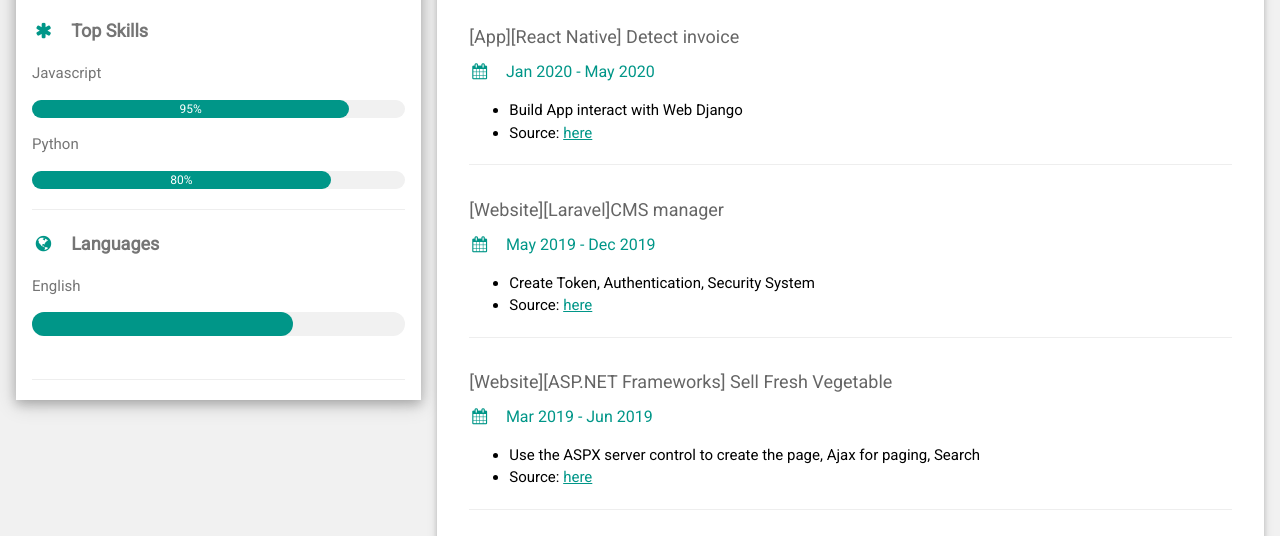
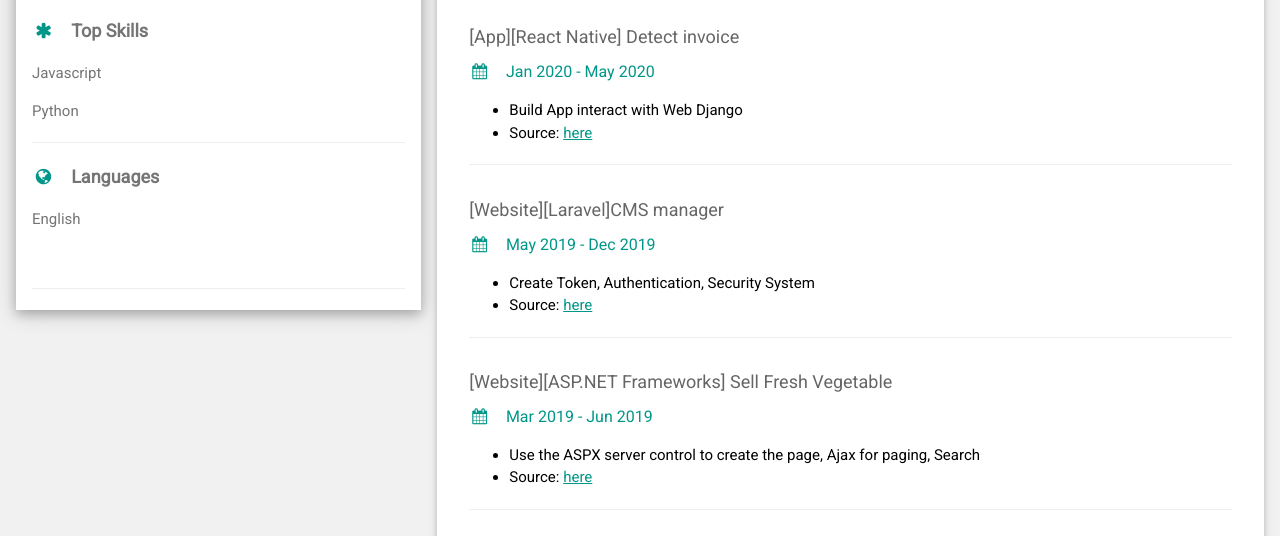
Before and after one commit to khuongsatou/VanKhuongCV, a plain HTML site: page index.html in a window 1280 px wide. Shown: the part 670-1206 px from the top of the page. Drawn offline with nearby package versions, Linux system fonts and the light colour scheme.

Commit message:
Remove Skill

```diff
--- a/index.html
+++ b/index.html
@@ -45,21 +45,22 @@
             <p class="w3-large"> <b> <i class="fa fa-asterisk fa-fw w3-margin-right w3-text-teal"></i>Top Skills</b>
             </p>
             <p>Javascript</p>
-            <div class="w3-light-grey w3-round-xlarge w3-small">
+            <!-- <div class="w3-light-grey w3-round-xlarge w3-small">
               <div class="w3-container w3-center w3-round-xlarge w3-teal" style="width:85%">95%</div>
-            </div>
+            </div> -->
             <p>Python</p>
-            <div class="w3-light-grey w3-round-xlarge w3-small">
+            <!-- <div class="w3-light-grey w3-round-xlarge w3-small">
               <div class="w3-container w3-center w3-round-xlarge w3-teal" style="width:80%">80%</div>
-            </div>
+            </div> -->
             <hr>
             <p class="w3-large w3-text-theme"> <b> <i
                   class="fa fa-globe fa-fw w3-margin-right w3-text-teal"></i>Languages</b> </p>
 
             <p>English</p>
-            <div class="w3-light-grey w3-round-xlarge">
+            <!-- <div class="w3-light-grey w3-round-xlarge">
               <div class="w3-round-xlarge w3-teal" style="height:24px;width:70%"></div>
-            </div> <br>
+            </div> -->
+            <br>
             <hr>
           </div>
         </div> <br> <!-- End Left Column -->
```
